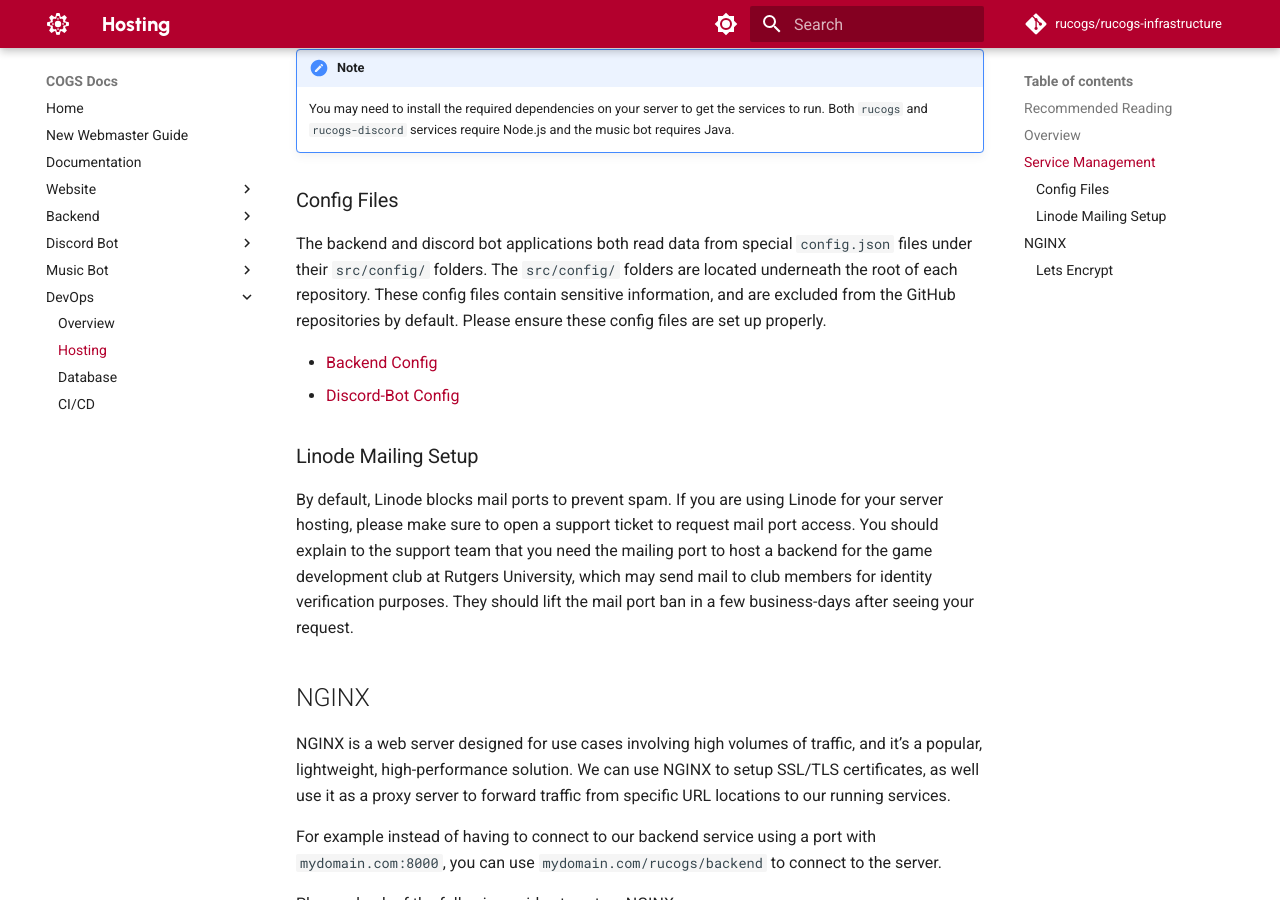
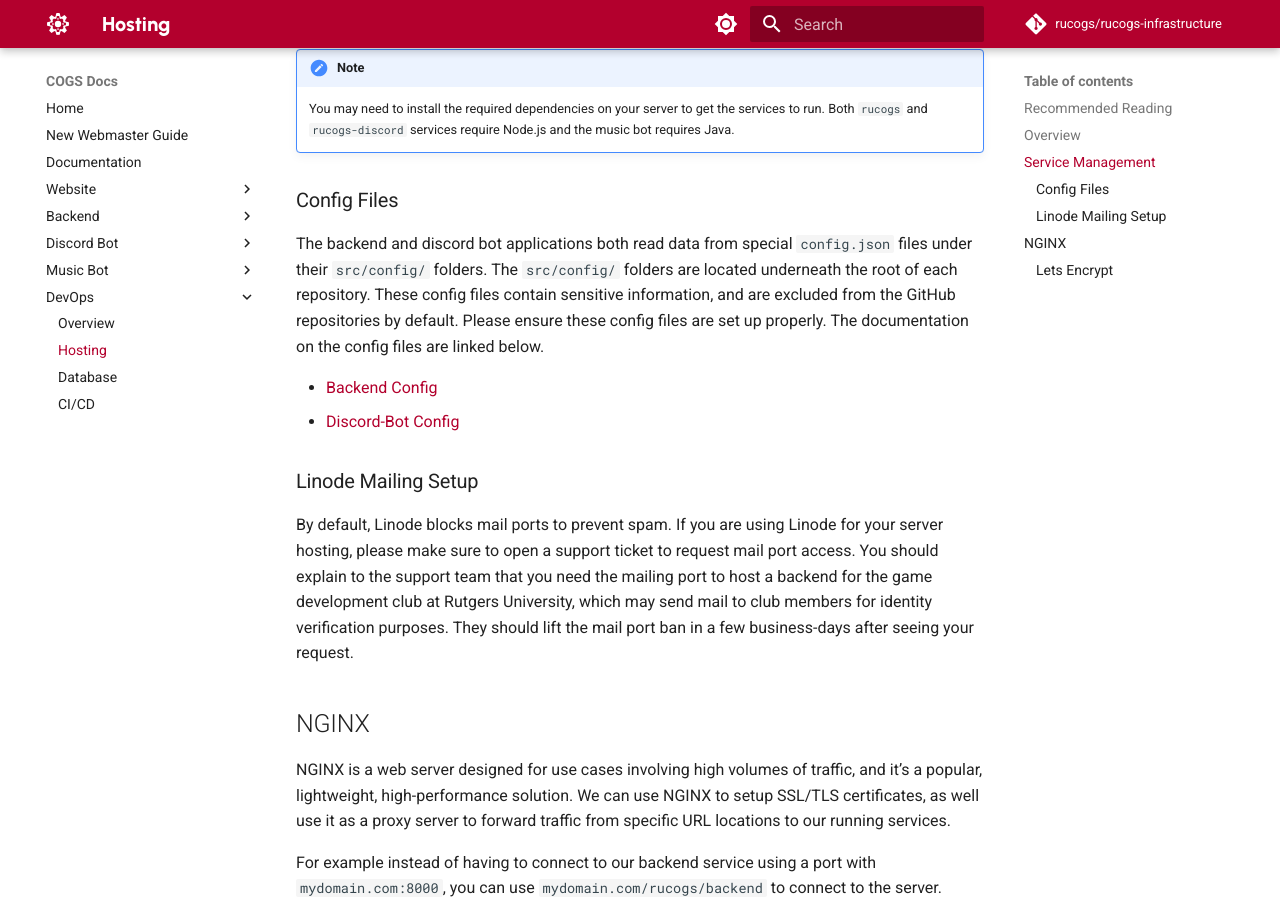
Before and after one commit to RUCOGS/rucogs-infrastructure-docs, an MkDocs documentation site: the page built from docs/devops/hosting.md, in a window 1280 px wide and 900 px high, scrolled down 2909 px. Built offline with MkDocs 1.6.1 and Material for MkDocs 9.7.7, drawn with Linux system fonts in a browser that asks for light colours; comment, search, counter and statistics services are not loaded.

Commit message:
Update config files docsc

```diff
--- a/docs/devops/hosting.md
+++ b/docs/devops/hosting.md
@@ -105,7 +105,7 @@
 
 ### Config Files
 
-The backend and discord bot applications both read data from special `config.json` files under their `src/config/` folders. The `src/config/` folders are located underneath the root of each repository. These config files contain sensitive information, and are excluded from the GitHub repositories by default. Please ensure these config files are set up properly.
+The backend and discord bot applications both read data from special `config.json` files under their `src/config/` folders. The `src/config/` folders are located underneath the root of each repository. These config files contain sensitive information, and are excluded from the GitHub repositories by default. Please ensure these config files are set up properly. The documentation on the config files are linked below.
 
 -   [Backend Config](../backend/config.md)
 -   [Discord-Bot Config](../discord-bot/config.md)
```
